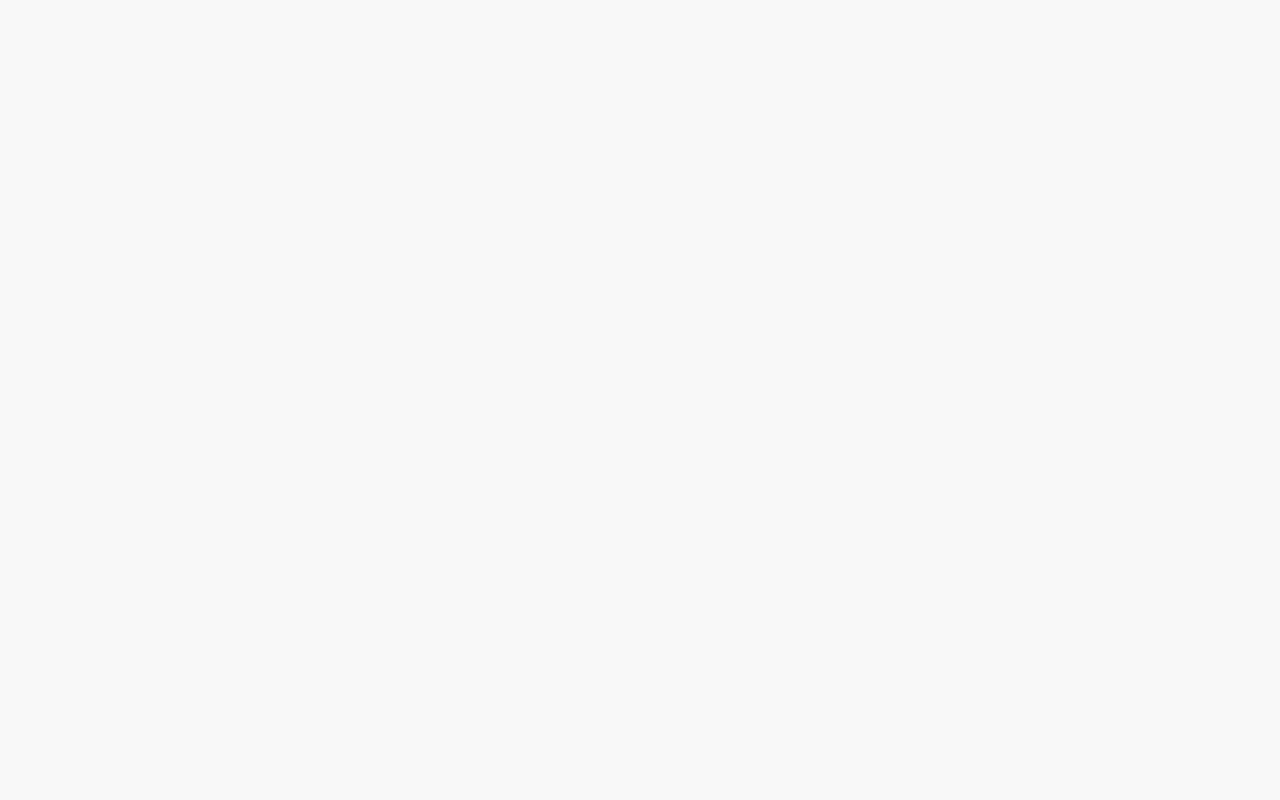
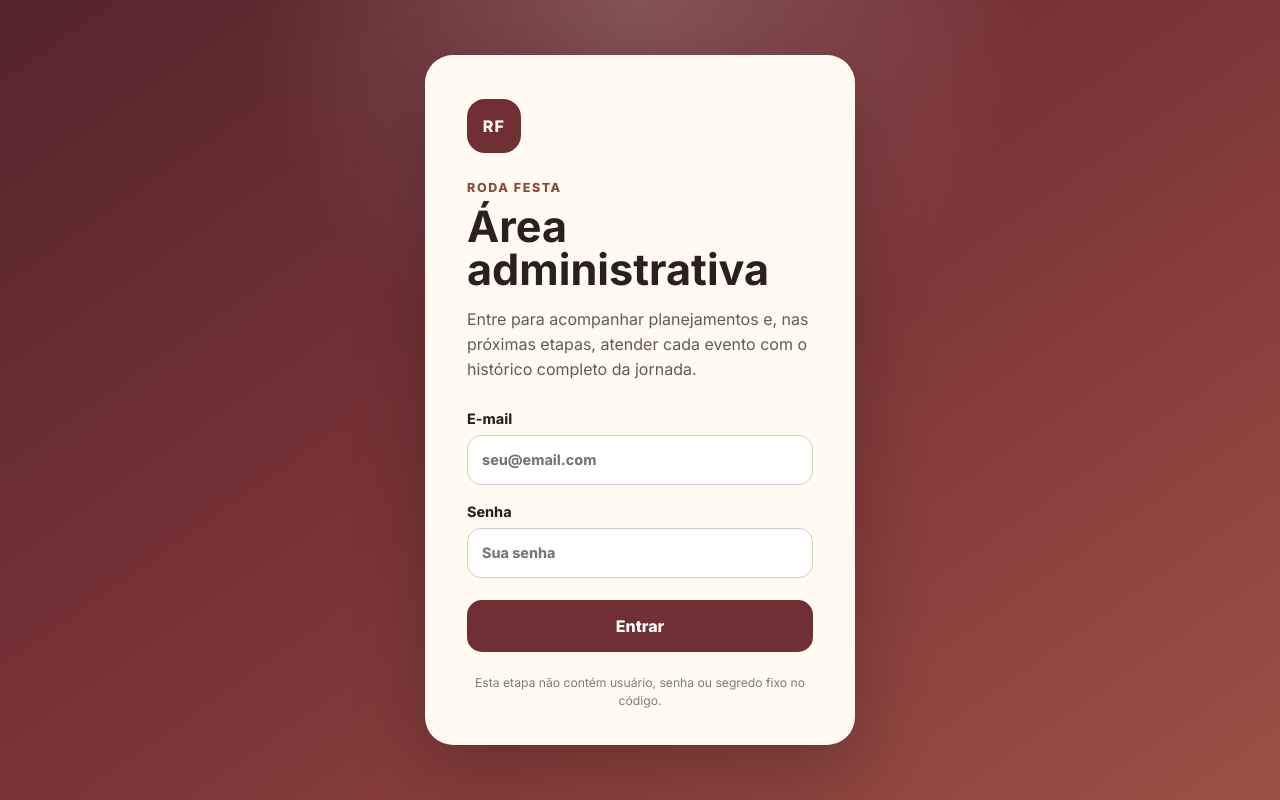
Before and after one commit to rhkipaotupa-spec/roda-festa, a React (Vite) app: page /admin in a window 1280 px wide. Before the commit this address had no page. Built offline with nearby package versions, Linux system fonts and the light colour scheme.

Commit message:
feat: add admin login shell

```diff
--- /dev/null
+++ b/src/admin/AdminLogin.css
@@ -0,0 +1,122 @@
+.rf-admin-login {
+  min-height: 100dvh;
+  display: grid;
+  place-items: center;
+  padding: 24px 18px;
+  background:
+    radial-gradient(circle at top, rgba(255, 255, 255, 0.18), transparent 38%),
+    linear-gradient(145deg, #55252a 0%, #7a3437 48%, #9a5145 100%);
+  color: #2b2020;
+}
+
+.rf-admin-login__card {
+  width: min(100%, 430px);
+  padding: 34px 26px 28px;
+  border-radius: 28px;
+  background: #fffaf2;
+  box-shadow: 0 24px 70px rgba(31, 14, 14, 0.28);
+}
+
+.rf-admin-login__brand {
+  width: 54px;
+  height: 54px;
+  display: grid;
+  place-items: center;
+  margin-bottom: 24px;
+  border-radius: 18px;
+  background: #6f2f33;
+  color: #fffaf2;
+  font-weight: 800;
+  letter-spacing: 0.08em;
+}
+
+.rf-admin-login__eyebrow {
+  margin: 0 0 7px;
+  color: #8a4a3e;
+  font-size: 0.78rem;
+  font-weight: 800;
+  letter-spacing: 0.13em;
+  text-transform: uppercase;
+}
+
+.rf-admin-login h1 {
+  margin: 0;
+  font-size: clamp(2rem, 8vw, 2.7rem);
+  line-height: 1;
+}
+
+.rf-admin-login__intro {
+  margin: 16px 0 28px;
+  color: #665957;
+  line-height: 1.55;
+}
+
+.rf-admin-login__form {
+  display: grid;
+  gap: 18px;
+}
+
+.rf-admin-login__form label {
+  display: grid;
+  gap: 8px;
+  font-size: 0.9rem;
+  font-weight: 750;
+}
+
+.rf-admin-login__form input {
+  width: 100%;
+  min-height: 50px;
+  box-sizing: border-box;
+  padding: 0 14px;
+  border: 1px solid #d8ccc2;
+  border-radius: 14px;
+  background: #fff;
+  color: #2b2020;
+  font: inherit;
+  outline: none;
+}
+
+.rf-admin-login__form input:focus {
+  border-color: #7a3437;
+  box-shadow: 0 0 0 3px rgba(122, 52, 55, 0.12);
+}
+
+.rf-admin-login__form button {
+  min-height: 52px;
+  margin-top: 4px;
+  border: 0;
+  border-radius: 15px;
+  background: #6f2f33;
+  color: #fff;
+  font: inherit;
+  font-weight: 800;
+  cursor: pointer;
+}
+
+.rf-admin-login__notice {
+  margin: 20px 0 0;
+  padding: 14px;
+  border-radius: 14px;
+  background: #f2e8dc;
+  color: #65433c;
+  font-size: 0.88rem;
+  line-height: 1.45;
+}
+
+.rf-admin-login__security {
+  margin: 22px 0 0;
+  color: #877975;
+  font-size: 0.76rem;
+  line-height: 1.45;
+  text-align: center;
+}
+
+@media (min-width: 720px) {
+  .rf-admin-login {
+    padding: 48px;
+  }
+
+  .rf-admin-login__card {
+    padding: 44px 42px 36px;
+  }
+}
--- /dev/null
+++ b/src/admin/AdminLogin.jsx
@@ -0,0 +1,65 @@
+import { useState } from "react";
+import "./AdminLogin.css";
+
+export default function AdminLogin() {
+  const [identifier, setIdentifier] = useState("");
+  const [credential, setCredential] = useState("");
+  const [message, setMessage] = useState("");
+
+  function handleSubmit(event) {
+    event.preventDefault();
+    setMessage(
+      "A entrada administrativa visual está pronta. A ativação de credenciais reais será feita em uma etapa segura posterior.",
+    );
+  }
+
+  return (
+    <main className="rf-admin-login">
+      <section className="rf-admin-login__card" aria-labelledby="admin-login-title">
+        <div className="rf-admin-login__brand" aria-hidden="true">RF</div>
+
+        <p className="rf-admin-login__eyebrow">Roda Festa</p>
+        <h1 id="admin-login-title">Área administrativa</h1>
+        <p className="rf-admin-login__intro">
+          Entre para acompanhar planejamentos e, nas próximas etapas, atender cada evento com o histórico completo da jornada.
+        </p>
+
+        <form className="rf-admin-login__form" onSubmit={handleSubmit}>
+          <label>
+            E-mail
+            <input
+              type="email"
+              autoComplete="username"
+              value={identifier}
+              onChange={(event) => setIdentifier(event.target.value)}
+              placeholder="seu@email.com"
+              required
+            />
+          </label>
+
+          <label>
+            Senha
+            <input
+              type="password"
+              autoComplete="current-password"
+              value={credential}
+              onChange={(event) => setCredential(event.target.value)}
+              placeholder="Sua senha"
+              required
+            />
+          </label>
+
+          <button type="submit">Entrar</button>
+        </form>
+
+        {message ? (
+          <p className="rf-admin-login__notice" role="status">{message}</p>
+        ) : null}
+
+        <p className="rf-admin-login__security">
+          Esta etapa não contém usuário, senha ou segredo fixo no código.
+        </p>
+      </section>
+    </main>
+  );
+}
--- a/src/routes/AppRoutes.jsx
+++ b/src/routes/AppRoutes.jsx
@@ -9,6 +9,7 @@ import Planner from "../planner/Planner";
 import PlanningSandbox from "../planner/sandbox/PlanningSandbox";
 import BookCoverSandbox from "../planner/book/BookCoverSandbox";
 import PlanningBook from "../planner/planning-book/PlanningBook";
+import AdminLogin from "../admin/AdminLogin";
 
 function AppRoutes() {
   return (
@@ -45,6 +46,12 @@ function AppRoutes() {
           element={<PlanningBook />}
         />
 
+        {/* Primeira superficie visual administrativa */}
+        <Route
+          path="/admin"
+          element={<AdminLogin />}
+        />
+
       </Routes>
     </BrowserRouter>
   );
```
Also changed, not shown: src/planner/planning-book/CHANGELOG-V19.7K-ADMIN-LOGIN-SHELL.md (added, +24 -0 lines), 1 other file (tests, documents, lock files or other folders).
